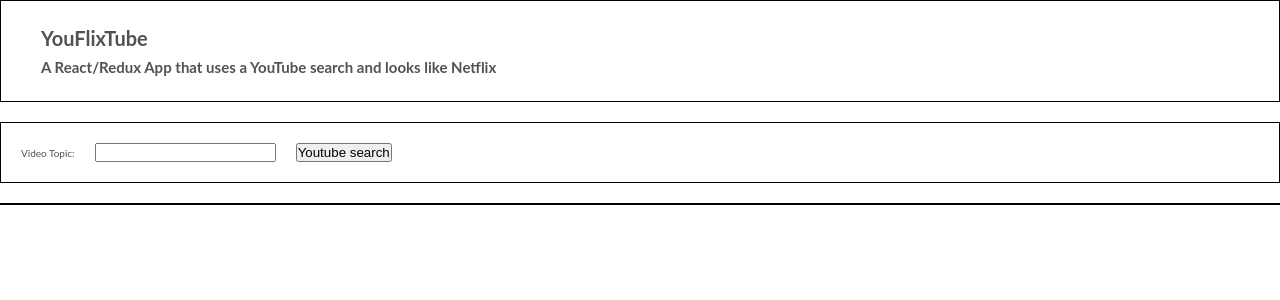
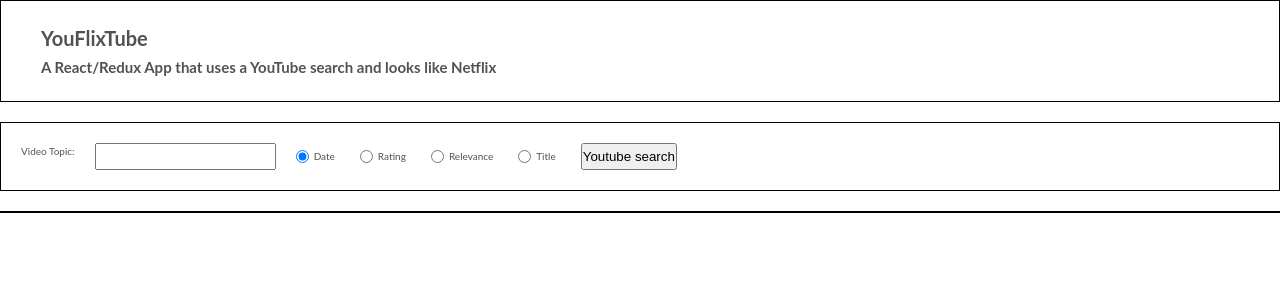
Before and after one commit to olivrenan/trello-app-project, a React app: page / in a window 1280 px wide. Shown: the top 300 px of the page. Built offline with nearby package versions, Linux system fonts and the light colour scheme.

Commit message:
search order implementation

```diff
--- a/src/app/App.jsx
+++ b/src/app/App.jsx
@@ -7,7 +7,8 @@
   const [dataAPI, setDataAPI] = useState();
   const [titles, setTitles] = useState();
   const [images, setImages] = useState();
-  const [search, setSearch] = useState();
+  const [search, setSearch] = useState("");
+  const [radioCheck, setRadioCheck] = useState("date");
 
   useEffect(() => {
     const videosTitles = [];
@@ -21,11 +22,6 @@
     setTitles(videosTitles);
     setImages(videosImages);
   }, [dataAPI]);
-
-  const handleSearch = event => {
-    setSearch(event.target.value);
-    console.log(search);
-  };
 
   const RenderVideos = () => {
     if (!titles) {
@@ -62,11 +58,56 @@
             id="search"
             name="search"
             value={search}
-            onChange={handleSearch}
+            onChange={event => setSearch(event.target.value)}
           />
+          <div className="radio-button">
+            <input
+              type="radio"
+              name="order"
+              id="date"
+              value="date"
+              checked={radioCheck == "date"}
+              onChange={e => setRadioCheck(e.target.value)}
+            />
+            <label htmlFor="date">Date</label>
+          </div>
+          <div className="radio-button">
+            <input
+              type="radio"
+              name="order"
+              id="rating"
+              value="rating"
+              checked={radioCheck == "rating"}
+              onChange={e => setRadioCheck(e.target.value)}
+            />
+            <label htmlFor="rating">Rating</label>
+          </div>
+          <div className="radio-button">
+            <input
+              type="radio"
+              name="order"
+              id="relevance"
+              value="relevance"
+              checked={radioCheck == "relevance"}
+              onChange={e => setRadioCheck(e.target.value)}
+            />
+            <label htmlFor="relevance">Relevance</label>
+          </div>
+          <div className="radio-button">
+            <input
+              type="radio"
+              name="order"
+              id="title"
+              value="title"
+              checked={radioCheck == "title"}
+              onChange={e => setRadioCheck(e.target.value)}
+            />
+            <label htmlFor="title">Title</label>
+          </div>
+
           <button
             onClick={async () =>
-              setDataAPI(await getVideosByTopic(search, "rating"))
+              setDataAPI(await getVideosByTopic(search, radioCheck))
             }
           >
             Youtube search
--- a/src/styles/styles.scss
+++ b/src/styles/styles.scss
@@ -29,10 +29,20 @@
     border: 1px solid black;
     margin-top: 2rem;
     padding: 2rem;
+    display: flex;
 
     button,
     input {
       margin-left: 2rem;
+    }
+
+    .radio-button {
+      display: flex;
+      align-items: center;
+
+      * {
+        padding: .5rem;
+      }
     }
   }
 
@@ -51,7 +61,7 @@
 
       h3 {
         margin-top: 1rem;
-        width: 15rem;
+        width: 20rem;
         text-align: center;
       }
     }
--- a/webpack/paths.js
+++ b/webpack/paths.js
@@ -6,12 +6,10 @@
   node_modules: path.resolve(__dirname, "../", "node_modules"),
   outputCssFolder: "css",
   outputFontsFolder: "fonts",
-  outputImagesFolder: "images",
   outputJsFolder: "js",
   outputPath: path.resolve(__dirname, "../", "public"),
   root: path.resolve(__dirname, "../"),
   sourceApp: path.resolve(__dirname, "../", "src/app"),
-  sourceImages: path.resolve(__dirname, "../", "src/images"),
   sourceStyles: path.resolve(__dirname, "../", "src/styles"),
   templatePath: path.resolve(__dirname, "../", "src/index.html")
 };
--- a/webpack/webpack.common.js
+++ b/webpack/webpack.common.js
@@ -10,10 +10,8 @@
   },
   resolve: {
     modules: [
-      commonPaths.controllerPath,
       commonPaths.node_modules,
       commonPaths.sourceApp,
-      commonPaths.sourceImages,
       commonPaths.sourceStyles
     ],
     extensions: ["*", ".js", ".jsx"]
@@ -52,19 +50,6 @@
             outputPath: commonPaths.outputFontsFolder
           }
         }
-      },
-      {
-        test: /\.(png|jpg|gif|svg|ico)$/,
-        exclude: /node_modules/,
-        include: commonPaths.sourceImages,
-        use: [
-          {
-            loader: "file-loader",
-            options: {
-              name: "./images/[name].[ext]"
-            }
-          }
-        ]
       }
     ]
   },
```
Also changed, not shown: package.json (+0 -7 lines), .babelrc, 1 other file (tests, documents, lock files or other folders).
